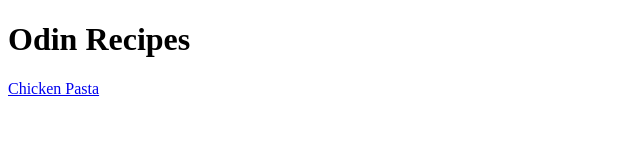
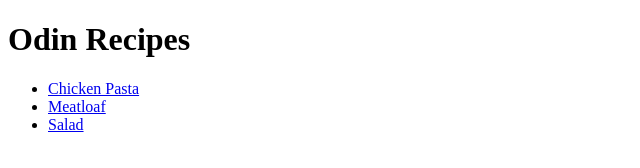
Before and after one commit to foolishtroy/odin-recipes, a plain HTML site: page index.html in a window 1280 px wide. Shown: the whole page, without its empty margins (0-640 px from the left). Drawn offline with Linux system fonts and the light colour scheme.

Commit message:
List new recipes in index.html

```diff
--- a/index.html
+++ b/index.html
@@ -7,6 +7,10 @@
 
   <body>
     <h1>Odin Recipes</h1>
-    <a href="./recipes/chicken-pasta.html">Chicken Pasta</a>
+      <ul>
+        <li><a href="./recipes/chicken-pasta.html">Chicken Pasta</a></li>
+        <li><a href="./recipes/meatloaf.html">Meatloaf</a></li>
+        <li><a href="./recipes/salad.html">Salad</a></li>
+      </ul>
   </body>
 </html>
```
